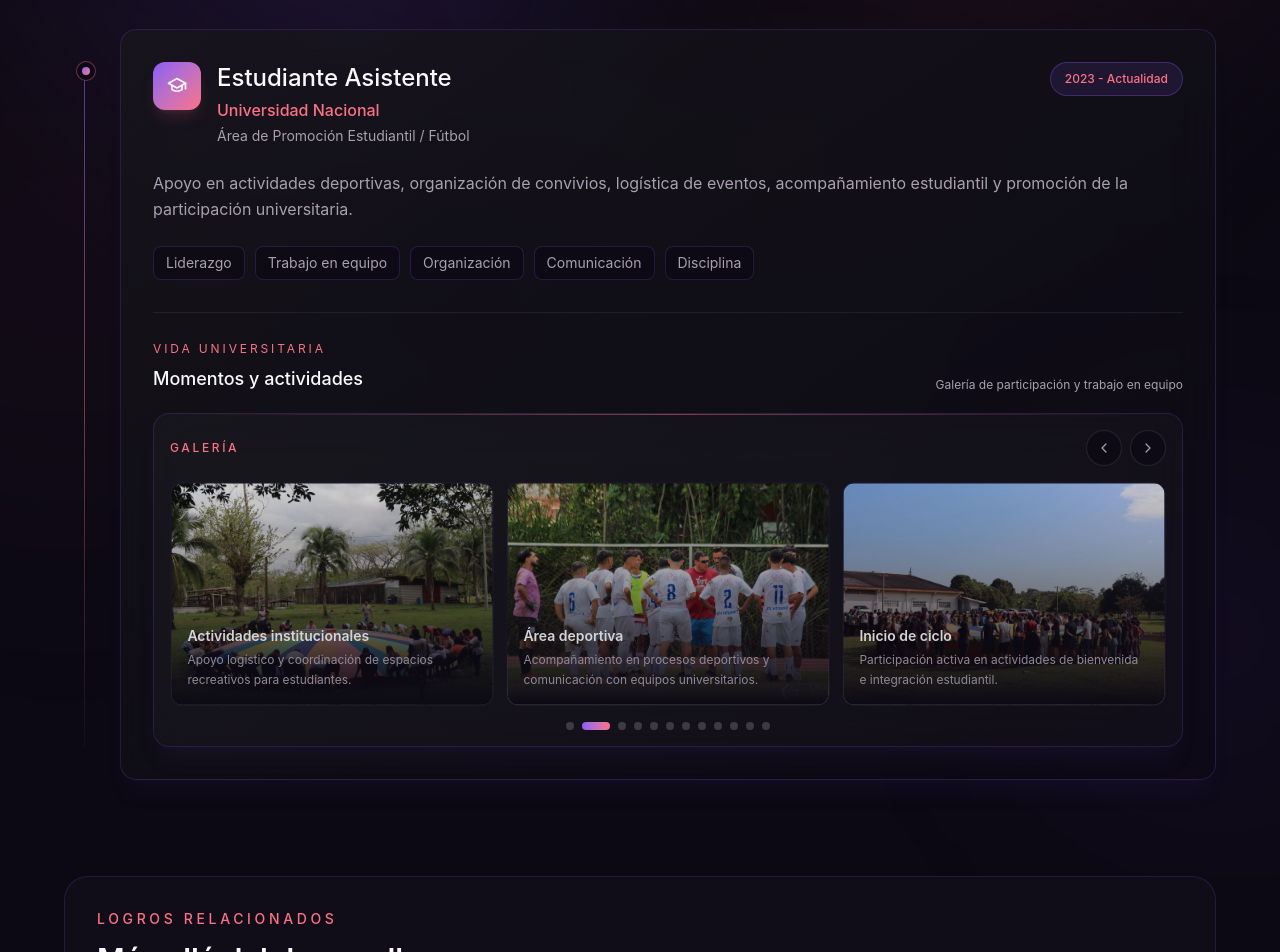
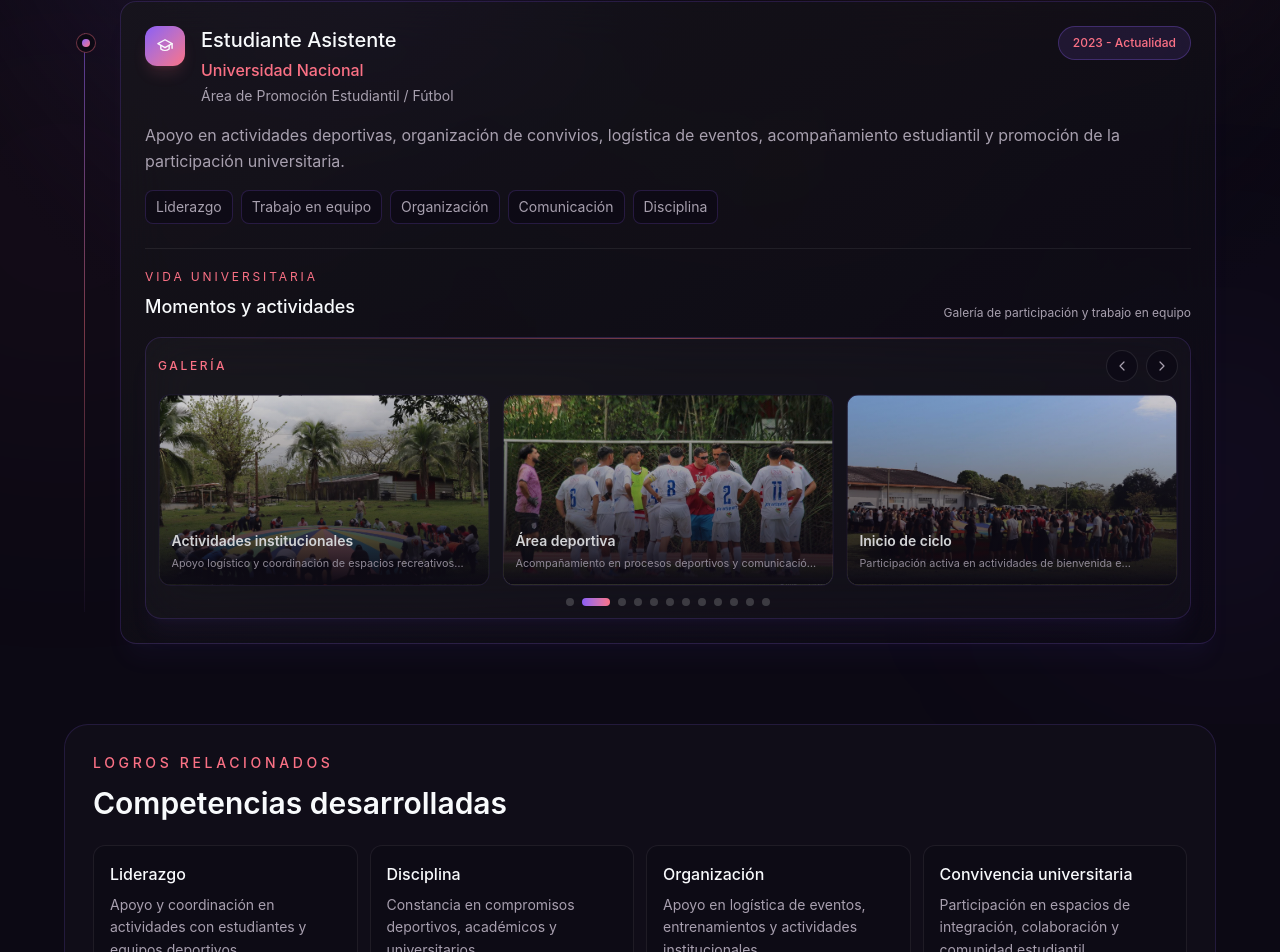
Before and after one commit to andyorozcoo/portfolio-andy-orozco, a Vue app: page /experiencia in a window 1280 px wide. Shown: the part 418-1370 px from the top of the page. Built offline with nearby package versions, Linux system fonts and the light colour scheme.

Commit message:
refactor(experience): enhance layout and improve gallery presentation

```diff
--- a/src/components/sections/ExperienceSection.vue
+++ b/src/components/sections/ExperienceSection.vue
@@ -5,12 +5,12 @@ import { experiences } from '../../data/experience'
 </script>
 
 <template>
-  <section id="experiencia" class="relative scroll-mt-20 overflow-hidden py-16 sm:py-24">
+  <section id="experiencia" class="relative scroll-mt-20 overflow-hidden py-14 sm:py-20">
     <div class="absolute -left-32 top-1/3 -z-10 size-96 rounded-full bg-brand-magenta/6 blur-[140px]"></div>
     <div class="absolute -right-24 bottom-20 -z-10 size-80 rounded-full bg-brand-violet/7 blur-[130px]"></div>
 
     <div class="mx-auto w-full max-w-7xl px-6 lg:px-8">
-      <MotionReveal as="header" class="mx-auto mb-10 max-w-3xl text-center sm:mb-14">
+      <MotionReveal as="header" class="mx-auto mb-8 max-w-3xl text-center sm:mb-12">
         <p class="mb-4 text-sm font-medium uppercase tracking-[0.26em] text-brand-magenta">Experiencia</p>
         <h2 class="text-3xl font-semibold tracking-tight text-foreground sm:text-4xl lg:text-5xl">
           Experiencia, liderazgo y
@@ -18,7 +18,7 @@ import { experiences } from '../../data/experience'
             proyectos reales
           </span>
         </h2>
-        <p class="mx-auto mt-6 max-w-2xl text-base leading-relaxed text-muted sm:text-lg">
+        <p class="mx-auto mt-5 max-w-2xl text-base leading-relaxed text-muted sm:text-lg">
           Mi experiencia combina desarrollo de software, trabajo colaborativo, metodologías ágiles y participación
           activa en espacios universitarios.
         </p>
--- a/src/components/ui/ExperienceCard.vue
+++ b/src/components/ui/ExperienceCard.vue
@@ -11,17 +11,17 @@ defineProps({
 
 <template>
   <article
-    class="group rounded-2xl border border-brand-violet/20 bg-linear-to-br from-[#18181b]/65 to-space/65 p-5 shadow-xl shadow-brand-violet/4 backdrop-blur-xl transition-all duration-300 hover:-translate-y-0.5 hover:border-brand-magenta/35 hover:shadow-brand-magenta/7 sm:p-8"
+    class="group rounded-2xl border border-brand-violet/20 bg-linear-to-br from-[#18181b]/65 to-space/65 p-4 shadow-xl shadow-brand-violet/4 backdrop-blur-xl transition-all duration-300 hover:-translate-y-0.5 hover:border-brand-magenta/35 hover:shadow-brand-magenta/7 sm:p-6"
   >
-    <div class="flex flex-col gap-5 sm:flex-row sm:items-start sm:justify-between">
+    <div class="flex flex-col gap-4 sm:flex-row sm:items-start sm:justify-between">
       <div class="flex min-w-0 items-start gap-4">
         <div
-          class="grid size-12 shrink-0 place-items-center rounded-xl bg-linear-to-br from-brand-violet to-brand-magenta text-foreground shadow-lg shadow-brand-magenta/15 transition-transform duration-300 group-hover:scale-105"
+          class="grid size-10 shrink-0 place-items-center rounded-xl bg-linear-to-br from-brand-violet to-brand-magenta text-foreground shadow-lg shadow-brand-magenta/15 transition-transform duration-300 group-hover:scale-105"
         >
           <svg
             v-if="experience.type === 'education'"
             viewBox="0 0 24 24"
-            class="size-6"
+            class="size-5"
             fill="none"
             stroke="currentColor"
             stroke-width="1.7"
@@ -32,7 +32,7 @@ defineProps({
           <svg
             v-else-if="experience.type === 'development'"
             viewBox="0 0 24 24"
-            class="size-6"
+            class="size-5"
             fill="none"
             stroke="currentColor"
             stroke-width="1.7"
@@ -42,7 +42,7 @@ defineProps({
           <svg
             v-else
             viewBox="0 0 24 24"
-            class="size-6"
+            class="size-5"
             fill="none"
             stroke="currentColor"
             stroke-width="1.7"
@@ -53,7 +53,7 @@ defineProps({
         </div>
 
         <div class="min-w-0">
-          <h3 class="text-xl font-medium text-foreground transition-colors duration-300 group-hover:text-brand-magenta sm:text-2xl">
+          <h3 class="text-lg font-medium text-foreground transition-colors duration-300 group-hover:text-brand-magenta sm:text-xl">
             {{ experience.role }}
           </h3>
           <p class="mt-1 text-sm font-medium text-brand-magenta sm:text-base">{{ experience.organization }}</p>
@@ -68,23 +68,23 @@ defineProps({
       </span>
     </div>
 
-    <p class="mt-6 text-base leading-relaxed text-muted">{{ experience.description }}</p>
+    <p class="mt-4 text-sm leading-relaxed text-muted sm:text-base">{{ experience.description }}</p>
 
-    <div class="mt-6 flex flex-wrap gap-2.5">
+    <div class="mt-4 flex flex-wrap gap-2">
       <span
         v-for="technology in experience.technologies"
         :key="technology"
-        class="rounded-lg border border-brand-violet/20 bg-space/55 px-3 py-1.5 text-sm text-muted transition-all duration-300 hover:border-brand-magenta/40 hover:text-brand-magenta"
+        class="rounded-lg border border-brand-violet/20 bg-space/55 px-2.5 py-1.5 text-xs text-muted transition-all duration-300 hover:border-brand-magenta/40 hover:text-brand-magenta sm:text-sm"
       >
         {{ technology }}
       </span>
     </div>
 
-    <div v-if="experience.gallery?.length" class="mt-8 border-t border-white/7 pt-7">
-      <div class="mb-5 flex flex-col gap-2 sm:flex-row sm:items-end sm:justify-between">
+    <div v-if="experience.gallery?.length" class="mt-6 border-t border-white/7 pt-5">
+      <div class="mb-4 flex flex-col gap-2 sm:flex-row sm:items-end sm:justify-between">
         <div>
           <p class="text-xs uppercase tracking-[0.24em] text-brand-magenta">Vida universitaria</p>
-          <h4 class="mt-2 text-lg font-medium text-foreground">Momentos y actividades</h4>
+          <h4 class="mt-2 text-base font-medium text-foreground sm:text-lg">Momentos y actividades</h4>
         </div>
         <p class="text-xs text-muted">Galería de participación y trabajo en equipo</p>
       </div>
--- a/src/components/ui/ImageCarousel.vue
+++ b/src/components/ui/ImageCarousel.vue
@@ -174,7 +174,7 @@ onBeforeUnmount(() => {
 
 <template>
   <div
-    class="relative overflow-hidden rounded-2xl border border-brand-violet/18 bg-white/2.5 p-3 shadow-xl shadow-brand-violet/5 backdrop-blur-xl sm:p-4"
+    class="relative overflow-hidden rounded-2xl border border-brand-violet/18 bg-white/2.5 p-2.5 shadow-xl shadow-brand-violet/5 backdrop-blur-xl sm:p-3"
     @mouseenter="isPaused = true"
     @mouseleave="isPaused = false"
     @focusin="isPaused = true"
@@ -184,13 +184,13 @@ onBeforeUnmount(() => {
   >
     <div class="absolute inset-x-8 top-0 h-px bg-linear-to-r from-transparent via-brand-magenta/45 to-transparent"></div>
 
-    <div class="mb-4 flex items-center justify-between gap-3">
+    <div class="mb-3 flex items-center justify-between gap-3">
       <p class="text-xs font-medium uppercase tracking-[0.22em] text-brand-magenta">Galería</p>
 
       <div class="flex items-center gap-2">
         <button
           type="button"
-          class="grid size-9 place-items-center rounded-full border border-white/10 bg-space/65 text-muted transition-all duration-300 hover:border-brand-magenta/40 hover:text-brand-magenta focus-visible:outline-2 focus-visible:outline-offset-2 focus-visible:outline-brand-violet"
+          class="grid size-8 place-items-center rounded-full border border-white/10 bg-space/65 text-muted transition-all duration-300 hover:border-brand-magenta/40 hover:text-brand-magenta focus-visible:outline-2 focus-visible:outline-offset-2 focus-visible:outline-brand-violet"
           aria-label="Imagen anterior"
           @click="goPrevious"
         >
@@ -200,7 +200,7 @@ onBeforeUnmount(() => {
         </button>
         <button
           type="button"
-          class="grid size-9 place-items-center rounded-full border border-white/10 bg-space/65 text-muted transition-all duration-300 hover:border-brand-magenta/40 hover:text-brand-magenta focus-visible:outline-2 focus-visible:outline-offset-2 focus-visible:outline-brand-violet"
+          class="grid size-8 place-items-center rounded-full border border-white/10 bg-space/65 text-muted transition-all duration-300 hover:border-brand-magenta/40 hover:text-brand-magenta focus-visible:outline-2 focus-visible:outline-offset-2 focus-visible:outline-brand-violet"
           aria-label="Imagen siguiente"
           @click="goNext"
         >
@@ -223,7 +223,7 @@ onBeforeUnmount(() => {
         v-for="(item, index) in visibleItems"
         :key="`${currentIndex}-${item.src}`"
         as="figure"
-        class="group/photo relative h-56 overflow-hidden rounded-xl border border-brand-violet/15 bg-[#12121b] transition-all duration-300 hover:-translate-y-1 hover:border-brand-magenta/40 sm:h-60 md:h-52 xl:h-56"
+        class="group/photo relative h-44 overflow-hidden rounded-xl border border-brand-violet/15 bg-[#12121b] transition-all duration-300 hover:-translate-y-1 hover:border-brand-magenta/40 sm:h-48 md:h-44 xl:h-48"
         :delay="index * 0.06"
         y="14"
       >
@@ -256,16 +256,16 @@ onBeforeUnmount(() => {
         </div>
 
         <div class="pointer-events-none absolute inset-0 bg-linear-to-t from-space via-space/35 to-transparent"></div>
-        <figcaption class="pointer-events-none absolute inset-x-0 bottom-0 p-4">
-          <p class="text-sm font-semibold text-foreground">{{ item.title }}</p>
-          <p v-if="item.description" class="mt-1 line-clamp-2 text-xs leading-relaxed text-muted">
+        <figcaption class="pointer-events-none absolute inset-x-0 bottom-0 p-3">
+          <p class="text-xs font-semibold text-foreground sm:text-sm">{{ item.title }}</p>
+          <p v-if="item.description" class="mt-1 line-clamp-1 text-[0.68rem] leading-relaxed text-muted">
             {{ item.description }}
           </p>
         </figcaption>
       </MotionReveal>
     </TransitionGroup>
 
-    <div class="mt-4 flex flex-wrap justify-center gap-2">
+    <div class="mt-3 flex flex-wrap justify-center gap-2">
       <button
         v-for="(item, index) in items"
         :key="item.src"
--- a/src/views/ExperienceView.vue
+++ b/src/views/ExperienceView.vue
@@ -2,11 +2,23 @@
 import ExperienceSection from '../components/sections/ExperienceSection.vue'
 import MotionReveal from '../components/ui/MotionReveal.vue'
 
-const achievements = [
-  { title: 'Liderazgo', description: 'Apoyo activo en actividades y espacios de participación estudiantil.' },
-  { title: 'Disciplina', description: 'Constancia dentro de los compromisos deportivos y universitarios.' },
-  { title: 'Organización', description: 'Colaboración en logística de eventos, entrenamientos y convivios.' },
-  { title: 'Convivencia universitaria', description: 'Promoción de comunidad, integración y trabajo en equipo.' },
+const competencies = [
+  {
+    title: 'Liderazgo',
+    description: 'Apoyo y coordinación en actividades con estudiantes y equipos deportivos.',
+  },
+  {
+    title: 'Disciplina',
+    description: 'Constancia en compromisos deportivos, académicos y universitarios.',
+  },
+  {
+    title: 'Organización',
+    description: 'Apoyo en logística de eventos, entrenamientos y actividades institucionales.',
+  },
+  {
+    title: 'Convivencia universitaria',
+    description: 'Participación en espacios de integración, colaboración y comunidad estudiantil.',
+  },
 ]
 </script>
 
@@ -14,23 +26,23 @@ const achievements = [
   <div class="pt-20">
     <ExperienceSection />
 
-    <section class="relative px-6 pb-16 sm:pb-24 lg:px-8">
-      <MotionReveal class="mx-auto max-w-6xl rounded-3xl border border-brand-violet/16 bg-white/2 p-5 sm:p-8">
-        <MotionReveal as="header" class="mb-7 max-w-2xl">
+    <section class="relative px-6 pb-14 sm:pb-20 lg:px-8">
+      <MotionReveal class="mx-auto max-w-6xl rounded-3xl border border-brand-violet/16 bg-white/2 p-5 sm:p-7">
+        <MotionReveal as="header" class="mb-6 max-w-2xl">
           <p class="text-sm font-medium uppercase tracking-[0.26em] text-brand-magenta">Logros relacionados</p>
-          <h2 class="mt-3 text-2xl font-semibold text-foreground sm:text-3xl">Más allá del desarrollo</h2>
+          <h2 class="mt-3 text-2xl font-semibold text-foreground sm:text-3xl">Competencias desarrolladas</h2>
         </MotionReveal>
 
-        <div class="grid gap-4 sm:grid-cols-2 lg:grid-cols-4">
+        <div class="grid gap-3 sm:grid-cols-2 lg:grid-cols-4">
           <MotionReveal
-            v-for="(achievement, index) in achievements"
-            :key="achievement.title"
+            v-for="(competency, index) in competencies"
+            :key="competency.title"
             as="article"
             class="rounded-xl border border-white/7 bg-space/38 p-4 transition-colors duration-300 hover:border-brand-magenta/30"
             :delay="0.08 + index * 0.06"
           >
-            <h3 class="text-base font-medium text-foreground">{{ achievement.title }}</h3>
-            <p class="mt-3 text-sm leading-relaxed text-muted">{{ achievement.description }}</p>
+            <h3 class="text-base font-medium text-foreground">{{ competency.title }}</h3>
+            <p class="mt-2 text-sm leading-relaxed text-muted">{{ competency.description }}</p>
           </MotionReveal>
         </div>
       </MotionReveal>
```
